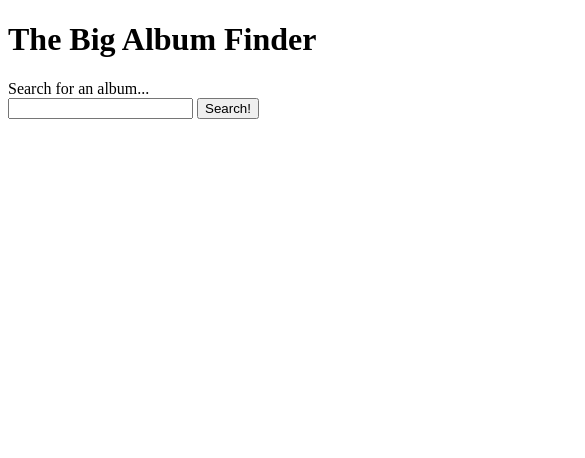
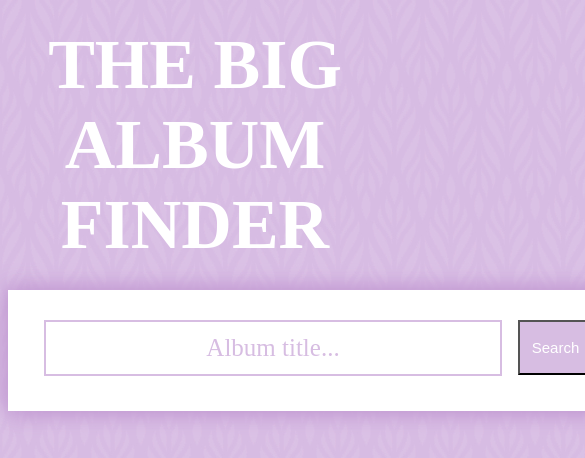
Before and after one commit to DanielJoW/Album-Finder, a plain HTML site: page index.html in a window 390 px wide. Shown: the top 458 px of the page, 585 px wide, since content can reach past the window. Drawn offline with Linux system fonts and the light colour scheme.

Commit message:
Add files via upload
Search by pressing enter? You bet your butt.
CSS Styling? Only on desktop. Don't you dare load mobile.
Favicon? Of course.

```diff
--- a/index.html
+++ b/index.html
@@ -2,25 +2,27 @@
 <html>
 <head>
   <title>The Big Album Finder</title>
-  <!--<link href="style.css" type="text/css" rel="stylesheet">-->
+  <link href="style.css" type="text/css" rel="stylesheet">
   <script src="scripts.js"></script>
   <meta name="viewport" content="width=device-width, initial-scale=1.0">
+  <link rel="icon" href="favicon.png" type="image/png" />
 </head>
-<body>
-<div id=searcharea>
-  <h1>The Big Album Finder</h1>
-  <form>
-    Search for an album...<br>
-    <input type="text" name="albumSearch" id="albumSearch">
-    <input type="button" name="searchSubmit" id = "searchSubmit" value="Search!" onclick="search()">
-  </form>
+<body onkeyup="enterSearch()">
+<h1>THE BIG ALBUM FINDER</h1>
+<div id="container">
+<div id="searcharea">
+  <div id="searchbars">
+    <input type="text" name="albumSearch" id="albumSearch" placeholder="Album title...">
+    <input type="button" name="searchSubmit" id = "searchSubmit" value="Search" onclick="search()">
+  </div>
 </div>
 <div id="resultarea">
   <h2 id="albumTitle"></h2>
+  <h4 id="artistName"></h4>
   <div id="albumArt">
   </div>
-  <h4 id="artistName"></h4>
   <p id="releaseDate"></p>
+</div>
 </div>
 </body>
 </html>
--- a/scripts.js
+++ b/scripts.js
@@ -86,14 +86,20 @@ var albumCatalogue = [
   }
 ]
 
+function enterSearch(){
+  if (event.keyCode === 13) {
+    document.getElementById("searchSubmit").click();
+  }
+};
+
 function search(){
   var searchTitle = document.getElementById("albumSearch").value;
   var found = false;
   for(var i = 0; i < albumCatalogue.length; i++){
     if(albumCatalogue[i].title === searchTitle){
       document.getElementById("albumTitle").innerHTML=albumCatalogue[i].title;
-      document.getElementById("artistName").innerHTML=albumCatalogue[i].artist;
-      document.getElementById("releaseDate").innerHTML=albumCatalogue[i].release;
+      document.getElementById("artistName").innerHTML="By " +albumCatalogue[i].artist;
+      document.getElementById("releaseDate").innerHTML="Released in " + albumCatalogue[i].release;
       document.getElementById("albumArt").innerHTML="<img src=artwork/" + i +".jpg width=300px height=300px>";
       found = true;
       break;
--- /dev/null
+++ b/style.css
@@ -0,0 +1,69 @@
+body {
+  background-image: url(background.jpg);
+  background-repeat: repeat-x repeat-y;
+}
+
+h1 {
+  font-family: Roboto Slab;
+  color: white;
+  font-size: 70px;
+  text-align: center;
+  margin-top: 25px;
+  margin-bottom: 25px;
+}
+
+#container {
+  background-color: white;
+  box-shadow: 3px 3px 20px #C39BD3, -3px -3px 20px #C39BD3;
+  max-height: auto;
+  width: 625px;
+  margin: auto;
+  text-align: center;
+  padding-bottom: 10px;
+  margin-bottom: 30px;
+  font-family: Roboto Slab;
+}
+
+#searchbars {
+  font-family: Roboto Slab;
+  font-size: 20px;
+  text-align: center;
+  padding-top: 30px;
+}
+
+#albumSearch {
+  font-family: Roboto Slab;
+  color: #D7BDE2;
+  font-size: 25px;
+  text-align: center;
+  height: 50px;
+  width: 450px;
+  margin-left: 20px;
+  border-width: 2px;
+  border-style: solid;
+  border-color: #D7BDE2;
+}
+
+::placeholder { /* Chrome, Firefox, Opera, Safari 10.1+ */
+  color: #D7BDE2;
+}
+
+#searchSubmit {
+  -webkit-appearance: none;
+  width: 75px;
+  height: 55px;
+  text-align: center;
+  float:right;
+  margin-right: 40px;
+  background-color: #D7BDE2;
+  color: white;
+  font-size: 15px;
+}
+
+img{
+  box-shadow: 2px 2px 20px #F6F6F6, -2px -2px 20px #F6F6F6;
+}
+
+#albumTitle {
+  font-size: 30px;
+}
```
Also changed, not shown: background.jpg (added), favicon.png (added).
